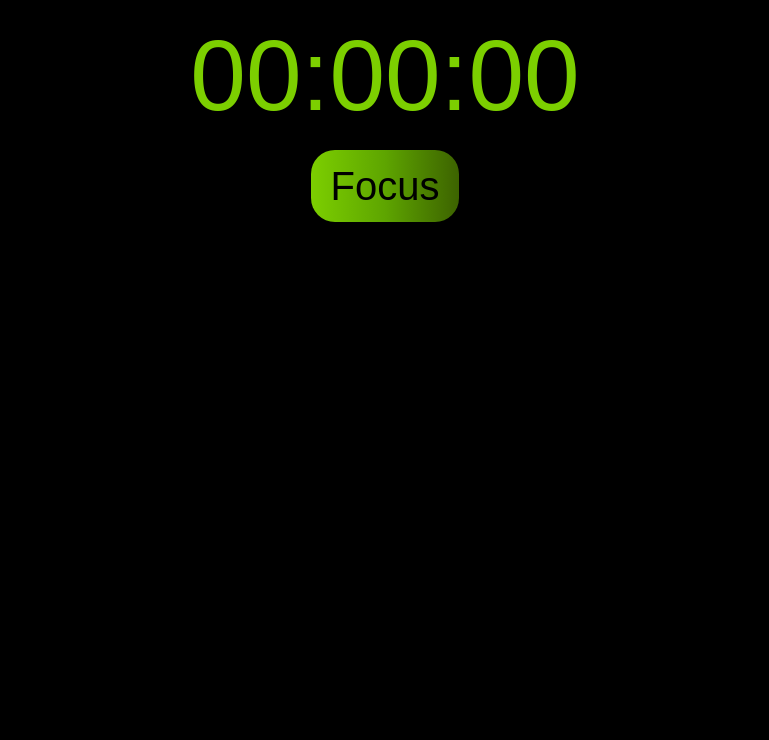
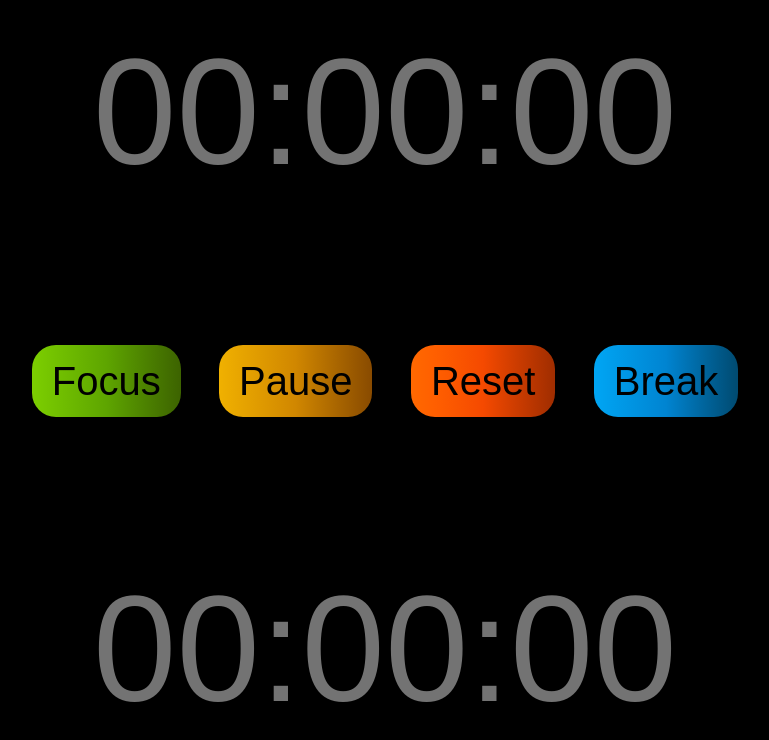
Before and after one commit to n-howard/break-time, a Next.js app: page / in a window 1280 px wide. Shown: the top 740 px of the page, without its empty margins (255-1024 px from the left). Built offline with nearby package versions, Linux system fonts and the light colour scheme; a web font is replaced by a local one.

Commit message:
got break timer working

```diff
--- a/app/page.tsx
+++ b/app/page.tsx
@@ -3,54 +3,178 @@ import Image from "next/image";
 import { useState, useEffect, useRef } from 'react'
 
 
-function Focus({focusTime}) {
-  let hours = ("0"+Math.floor(focusTime/60/60)).slice(-2);
-  let mins = ("0"+(Math.floor(focusTime/60)%60)).slice(-2);
-  let sec = ("0"+focusTime%60).slice(-2)
+function Focus({focus, focusTime, setFocusTime, setFocus, setBreakTime, intervalTime, setTakeBreak, takeBreak, intervalBreak, breakTime}) {
+  let hoursF = (Math.floor(focusTime/60/60)).toString().padStart(2, "0");
+  let minsF = ((Math.floor(focusTime/60)%60)).toString().padStart(2, "0");
+  let secF = Math.floor((focusTime%60)).toString().padStart(2, "0");
   return (
-    <div className="flex items-center content-center flex-col">
-      <div className="text-lime-500 text-[100px] font-sans flex text-center">{hours}:{mins}:{sec}</div>
-      <button className="bg-gradient-to-r from-lime-500 via-lime-600 to-lime-800 text-[40px] font-sans text-(--background) flex text-center rounded-3xl items-center hover:bg-gradient-to-br px-5 py-1.5 focus:bg-lime-500 focus:bg-none">Focus</button>
+    <div className="flex items-center content-center flex-col place-content-center align-middle pb-[15vh] gap-y-[15vh]">
+      <div className={`${focus ? 'text-lime-500' : 'text-neutral-500'} text-[150px] font-sans flex text-center`}>{hoursF}:{minsF}:{secF}</div>
+      <div className="flex flex-row gap-x-[3vw]">
+        <button className="bg-gradient-to-r from-lime-500 via-lime-600 to-lime-800 text-[40px] font-sans text-(--background) flex text-center rounded-3xl items-center hover:bg-gradient-to-br px-5 py-1.5 focus:bg-lime-500 focus:bg-none"
+          onClick={()=>handleFocus(focus, focusTime, setFocusTime, setFocus, setBreakTime, intervalTime, setTakeBreak, takeBreak, intervalBreak, breakTime)}>Focus</button>
+        <button className={`bg-gradient-to-r from-yellow-500 via-yellow-600 to-yellow-800 text-[40px] font-sans text-(--background) flex text-center rounded-3xl items-center hover:bg-gradient-to-br px-5 py-1.5 focus:bg-yellow-500 focus:bg-none`}
+          onClick={()=>{
+            handlePause(focus, focusTime, setFocusTime, setFocus, setBreakTime, intervalTime, setTakeBreak, takeBreak, intervalBreak, breakTime)
+            }}>Pause</button>
+        <button className="bg-gradient-to-r from-orange-500 via-orange-600 to-orange-800 text-[40px] font-sans text-(--background) flex text-center rounded-3xl items-center hover:bg-gradient-to-br px-5 py-1.5 focus:bg-orange-500 focus:bg-none"
+          onClick={()=>{
+            handleStop(focus, focusTime, setFocusTime, setFocus, setBreakTime, intervalTime, setTakeBreak, takeBreak, intervalBreak, breakTime)
+          }}>Reset</button>
+          <button className="bg-gradient-to-r from-sky-500 via-sky-600 to-sky-900 text-[40px] font-sans text-(--background) flex text-center rounded-3xl items-center hover:bg-gradient-to-br px-5 py-1.5 focus:bg-sky-500 focus:bg-none"
+        onClick={()=>{
+         handleBreak(focus, focusTime, setFocusTime, setFocus, setBreakTime, intervalTime, setTakeBreak, takeBreak, intervalBreak, breakTime)
+          }}>Break</button>
+
+
+      </div>
     </div>
   )
 }
 
-function Break({breakTime}) {
+function Break({focus, focusTime, setFocusTime, setFocus, setBreakTime, intervalTime, setTakeBreak, takeBreak, intervalBreak, breakTime}) {
+  let notNeg = true;
+  if (breakTime<0) {
+    notNeg = false;
+  }
+  let bT = Math.abs(Math.floor(breakTime))
+  let hours = (Math.floor(bT/60/60)).toString().padStart(2, "0");
+  let mins = ((Math.floor(bT/60)%60)).toString().padStart(2, "0");
+  let sec = Math.floor((bT%60)).toString().padStart(2, "0");
+
+
+
   return (
-    <div></div>
+    <div className="flex items-center content-center flex-col place-content-center align-middle">
+      <div className={`${takeBreak ? `${notNeg ? 'text-sky-500' : 'text-orange-600'}` : 'text-neutral-500'}  text-[150px] font-sans flex text-center`}>{`${notNeg ? '' : '-'}${hours}:${mins}:${sec}`}</div>
+
+
+    </div>
   )
 }
+
+function handleFocus(focus, focusTime, setFocusTime, setFocus, setBreakTime, intervalTime, setTakeBreak, takeBreak, intervalBreak, breakTime) {
+  if (focus) return;
+  clearInterval(intervalBreak.current);
+  clearInterval(intervalTime.current)
+  setFocus(true);
+  setTakeBreak(false);
+
+    intervalTime.current = setInterval(()=>{
+        setFocusTime((prev)=>prev+1)
+        setBreakTime((bprev)=>bprev+0.2)
+      }, 1000)
+
+
+}
+
+function handlePause(focus, focusTime, setFocusTime, setFocus, setBreakTime, intervalTime, setTakeBreak, takeBreak, intervalBreak, breakTime) {
+  clearInterval(intervalBreak.current);
+  clearInterval(intervalTime.current);
+  setFocus(false);
+  setTakeBreak(false);
+
+}
+
+function handleStop(focus, focusTime, setFocusTime, setFocus, setBreakTime, intervalTime, setTakeBreak, takeBreak, intervalBreak, breakTime) {
+  setFocus(false);
+  setTakeBreak(false);
+  clearInterval(intervalTime.current)
+  clearInterval(intervalBreak.current);
+  setFocusTime(0);
+  setBreakTime(0);
+
+}
+
+function handleBreak(focus, focusTime, setFocusTime, setFocus, setBreakTime, intervalTime, setTakeBreak, takeBreak, intervalBreak, breakTime) {
+  if (takeBreak) return;
+  setFocus(false);
+  clearInterval(intervalTime.current);
+
+
+  setTakeBreak(true);
+
+
+    intervalBreak.current = setInterval(()=>{
+
+        setBreakTime((prev)=>prev-1)
+      }, 1000)
+
+}
+
 export default function Home() {
   const [focusTime, setFocusTime] = useState(0);
   const [breakTime, setBreakTime] = useState(0);
   const [focus, setFocus] = useState(false);
   const [takeBreak, setTakeBreak] = useState(false);
-  const [pause, setPause] = useState(false);
-  const [stop, stopIt] = useState(true);
-  useEffect(() => {
-    let interval;
-    if (focus === true && stop===false && pause===false) {
-      interval = setInterval(()=>{
-        setFocusTime((focusTime)=>focusTime+1)
-        if ((focusTime % 5)===0) {
-          setBreakTime((breakTime)=>breakTime+1)
-        }
-      }, 1000)
-    } else if (pause === true) {
-      clearInterval(interval);
-    } else if (stop === false) {
-      setFocusTime(0);
-    }
+  // const [pause, setPause] = useState(false);
+  // const [stop, stopIt] = useState(true);
+  const intervalTime = useRef(null);
+  const intervalBreak = useRef(null);
+  // useEffect(() => {
+  //   let interval;
+  //   if (focus === true && stop===false && pause===false) {
+  //     interval = setInterval(()=>{
+  //       setFocusTime((prev)=>prev+1)
+  //       if ((focusTime % 5)===0) {
+  //         setBreakTime((prev)=>+1)
+  //       }
+  //     }, 1000)
+  //   } else if (pause === true) {
+  //     clearInterval(interval);
+  //   } else if (stop === true) {
+  //     clearInterval(interval);
+  //     setFocusTime(0);
 
-  }
+  //   }
 
-  )
+  // }
+
+  // )
+  // useEffect(()=> {
+  //   let breakInterval;
+  //   if (takeBreak === true && focus === false) {
+
+  //     breakInterval = setInterval(()=>{
+  //       setFocusTime((breakTime)=>breakTime-1)
+
+  //     }, 1000)
+
+  //   }
+  //   else if (stop === true) {
+  //       clearInterval(breakInterval);
+  //       setBreakTime(0);
+  //     }
+  // })
+  // Inside handleFocus
+
+
+
+
   return (
     <main>
-      <div className="bg-color-background h-1 flex place-content-center">
+      <div className="bg-color-background h-full flex flex-col">
         <Focus
-        focusTime={focusTime}/>
+        focus={focus}
+        focusTime={focusTime}
+        setFocusTime={setFocusTime}
+        setFocus={setFocus}
+        setBreakTime={setBreakTime}
+        intervalTime={intervalTime}
+        setTakeBreak={setTakeBreak}
+        takeBreak={takeBreak}
+        intervalBreak={intervalBreak}
+        breakTime={breakTime}/>
         <Break
+        focus={focus}
+        focusTime={focusTime}
+        setFocusTime={setFocusTime}
+        setFocus={setFocus}
+        setBreakTime={setBreakTime}
+        intervalTime={intervalTime}
+        setTakeBreak={setTakeBreak}
+        takeBreak={takeBreak}
+        intervalBreak={intervalBreak}
         breakTime={breakTime}/>
       </div>
     </main>
```
